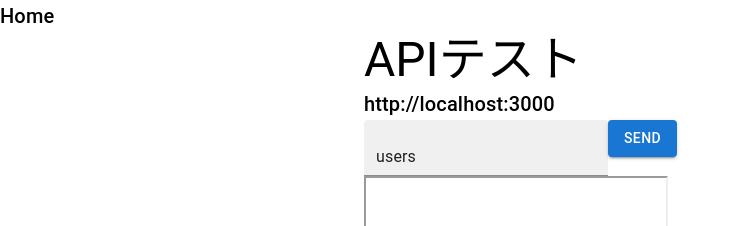
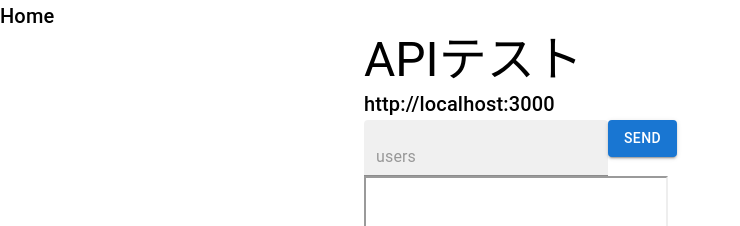
Before and after one commit to syamaguc/ft_transcendence, a React (Create React App) app in the folder frontend/: page / in a window 1280 px wide. Shown: the top 226 px of the page, without its empty margins (0-740 px from the left). Built offline with nearby package versions, Linux system fonts and the light colour scheme.

Commit message:
fix: rm set value on input field

```diff
--- a/frontend/src/components/pages/APITest.tsx
+++ b/frontend/src/components/pages/APITest.tsx
@@ -25,7 +25,6 @@ const APITest = ({ val, endpoint, onInputChange, onButtonClick }: props) => (
           type="search"
           variant="filled"
           placeholder="users"
-          value={val}
           onChange={(e) => onInputChange(e.target.value)}
         />
         <Button
```
